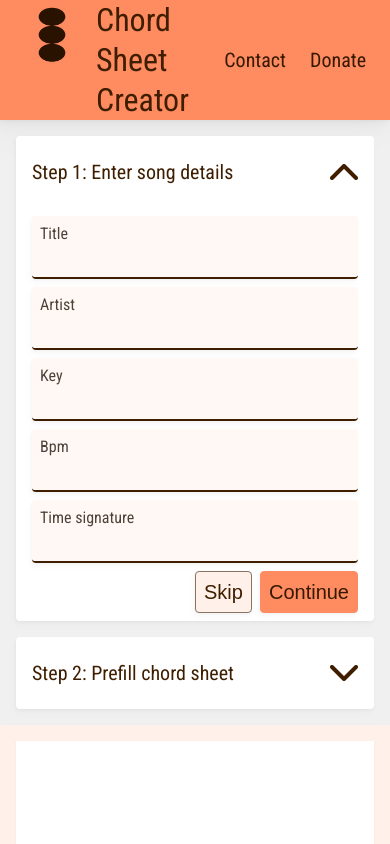
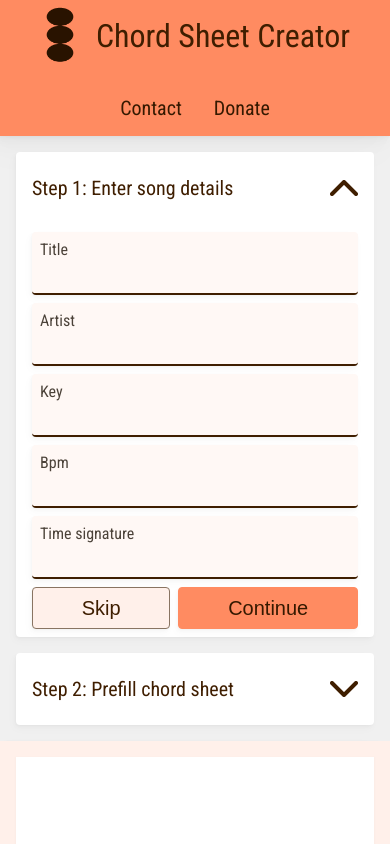
Before and after one commit to occrg/chord-sheet-creator, a Vue app in the folder chord_sheet_creator/: page / in a window 390 px wide. Shown: the top 844 px of the page. Built offline with nearby package versions, Linux system fonts and the light colour scheme.

Commit message:
now responsive for all sizes

```diff
--- a/chord_sheet_creator/public/main.css
+++ b/chord_sheet_creator/public/main.css
@@ -27,12 +27,28 @@
     flex-direction: column;
 }
 
-.small-gap {
-    gap: 8px;
+.small-horizontal-gap {
+    column-gap: 8px;
 }
 
-.medium-gap {
-    gap: 16px;
+.medium-horizontal-gap {
+    column-gap: 16px;
+}
+
+.large-horizontal-gap {
+    column-gap: 32px;
+}
+
+.small-vertical-gap {
+    row-gap: 8px;
+}
+
+.medium-vertical-gap {
+    row-gap: 16px;
+}
+
+.large-vertical-gap {
+    row-gap: 32px;
 }
 
 .spread-out {
@@ -47,6 +63,10 @@
     justify-content: right;
 }
 
+.secondary-middle {
+    align-items: center;
+}
+
 .vertical-scroll {
     overflow-y: auto;
 }
@@ -59,6 +79,10 @@
 /* Layout styles (children) */
 .fill-space {
     flex-grow: 1;
+}
+
+.fill-space-small-only {
+    flex-grow: auto;
 }
 
 
@@ -253,7 +277,7 @@ textarea {
 }
 
 
-@media (max-width: 1151px) {
+@media (width <= 1151px) {
     .split-between-two {
         flex-wrap: wrap;
     }
@@ -270,3 +294,17 @@ textarea {
         overflow-y: auto;
     }
 }
+
+@media (width <= 703px) {
+    .fill-space-small-only {
+        flex-grow: 1;
+    }
+
+    .primary-middle-small-only {
+        justify-content: center;
+    }
+
+    .medium-horizontal-gap-small-only {
+        column-gap: 16px;
+    }
+}
--- a/chord_sheet_creator/src/App.vue
+++ b/chord_sheet_creator/src/App.vue
@@ -15,7 +15,6 @@ import WindowPropertiesGenerator from "./components/utilities/WindowPropertiesGe
     <div id="content-container"
       class="horizontal-layout
       split-between-two
-      wrap-around
       fill-space
       vertical-scroll
       no-scroll-for-non-large">
--- a/chord_sheet_creator/src/components/chord_sheet_input/ChordSheetInput.vue
+++ b/chord_sheet_creator/src/components/chord_sheet_input/ChordSheetInput.vue
@@ -12,7 +12,7 @@ import PrefillChordSheetInput from "./PrefillChordSheetInput.vue";
 <template>
     <div id="input-section"
       class="vertical-layout
-      medium-gap
+      medium-vertical-gap
       fill-space
       vertical-scroll
       large-vertical-padding
--- a/chord_sheet_creator/src/components/chord_sheet_input/SongDetailsChordSheetInput.vue
+++ b/chord_sheet_creator/src/components/chord_sheet_input/SongDetailsChordSheetInput.vue
@@ -11,10 +11,11 @@ const chordSheetStore = useChordSheetStore();
 <template>
     <div id="step-1-section-content"
         class="vertical-layout
-        small-gap
+        small-vertical-gap
         medium-vertical-padding">
         <div class="horizontal-layout
-          small-gap
+          small-vertical-gap
+          small-horizontal-gap
           wrap-around">
             <InputField label="Title"
             id="song-title-input"
@@ -30,7 +31,8 @@ const chordSheetStore = useChordSheetStore();
             </InputField>
         </div>
         <div class="horizontal-layout
-          small-gap
+          small-vertical-gap
+          small-horizontal-gap
           wrap-around">
             <InputField label="Key"
             id="song-key-input"
--- a/chord_sheet_creator/src/components/header_bar/HeaderBar.vue
+++ b/chord_sheet_creator/src/components/header_bar/HeaderBar.vue
@@ -6,7 +6,11 @@ import TitleBar from "./TitleBar.vue";
 <template>
     <div id="header-bar"
         class="horizontal-layout
+        wrap-around
         spread-out
+        primary-middle-small-only
+        large-horizontal-gap
+        small-vertical-gap
         primary-background
         large-horizontal-padding
         far-from-back-shadow">
--- a/chord_sheet_creator/src/components/header_bar/NavBar.vue
+++ b/chord_sheet_creator/src/components/header_bar/NavBar.vue
@@ -5,7 +5,9 @@ import NavButton from "./NavButton.vue";
 <template>
     <div id="nav-bar"
         class="horizontal-layout
-        small-gap">
+        wrap-around
+        small-horizontal-gap
+        medium-horizontal-gap-small-only">
         <NavButton
             buttonText="Contact"
             buttonURL="mailto:occrg@outlook.com"
--- a/chord_sheet_creator/src/components/header_bar/TitleBar.vue
+++ b/chord_sheet_creator/src/components/header_bar/TitleBar.vue
@@ -1,12 +1,13 @@
 <template>
     <div id="title-bar"
         class="horizontal-layout
-        small-gap
+        small-horiztonal-gap
+        secondary-middle
         large-right-padding">
-        <img src="/csc_logo.png"
-            alt="Chord Sheet Creator logo - three ovals placed vertically on top of each other"
-            width="72"
-            height="72"></img>
+            <img src="/csc_logo.png"
+                alt="Chord Sheet Creator logo - three ovals placed vertically on top of each other"
+                width="72"
+                height="72"></img>
         <div id="title-text"
             class="site-heading-text
             vertical-layout
--- a/chord_sheet_creator/src/components/reusable/Accordion.vue
+++ b/chord_sheet_creator/src/components/reusable/Accordion.vue
@@ -17,7 +17,7 @@ import Button from "./Button.vue";
         class="horizontal-layout
         extra-large-vertical-padding
         large-horizontal-padding
-        medium-gap
+        medium-vertical-gap
         non-text-clickable">
         <div class="fill-space
           key-text">
@@ -34,18 +34,20 @@ import Button from "./Button.vue";
       <div v-show="ACCORDION_STATE_TO_SHOW_CONTENT_BOOLEAN[state] && completeButtonText"
         class="horizontal-layout
         primary-right
-        small-gap
+        small-horizontal-gap
         large-horizontal-padding
         small-top-padding
         medium-bottom-padding">
         <Button v-if="showSkipButton"
           @buttonClicked="$emit('skip', accordionOrder)"
           :buttonStyle="ButtonStyle.SECONDARY"
-          text="Skip"></Button>
+          text="Skip"
+          class="fill-space-small-only"></Button>
         <Button v-if="completeButtonText"
           @buttonClicked="$emit('complete', accordionOrder)"
           :buttonStyle="ButtonStyle.PRIMARY"
-          :text="completeButtonText"></Button>
+          :text="completeButtonText"
+          class="fill-space-small-only"></Button>
       </div>
   </div>
 </template>
```
